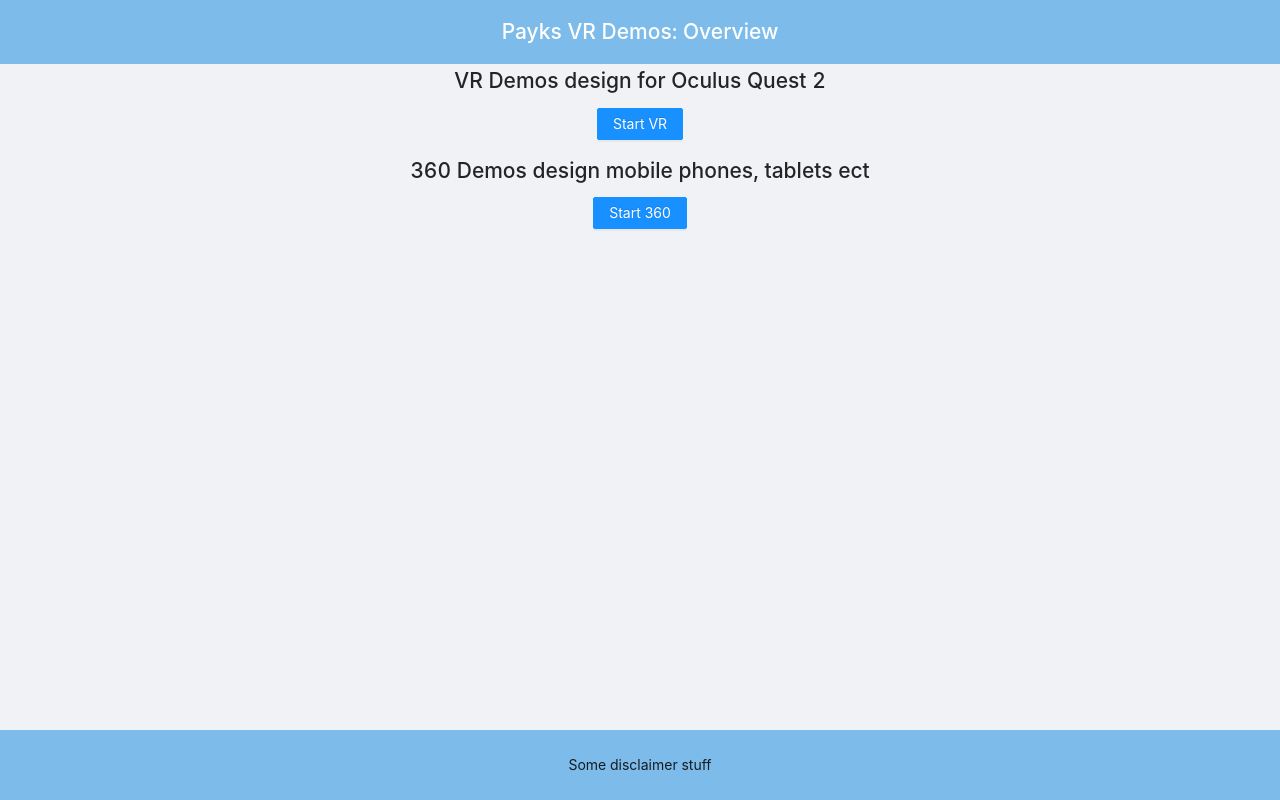
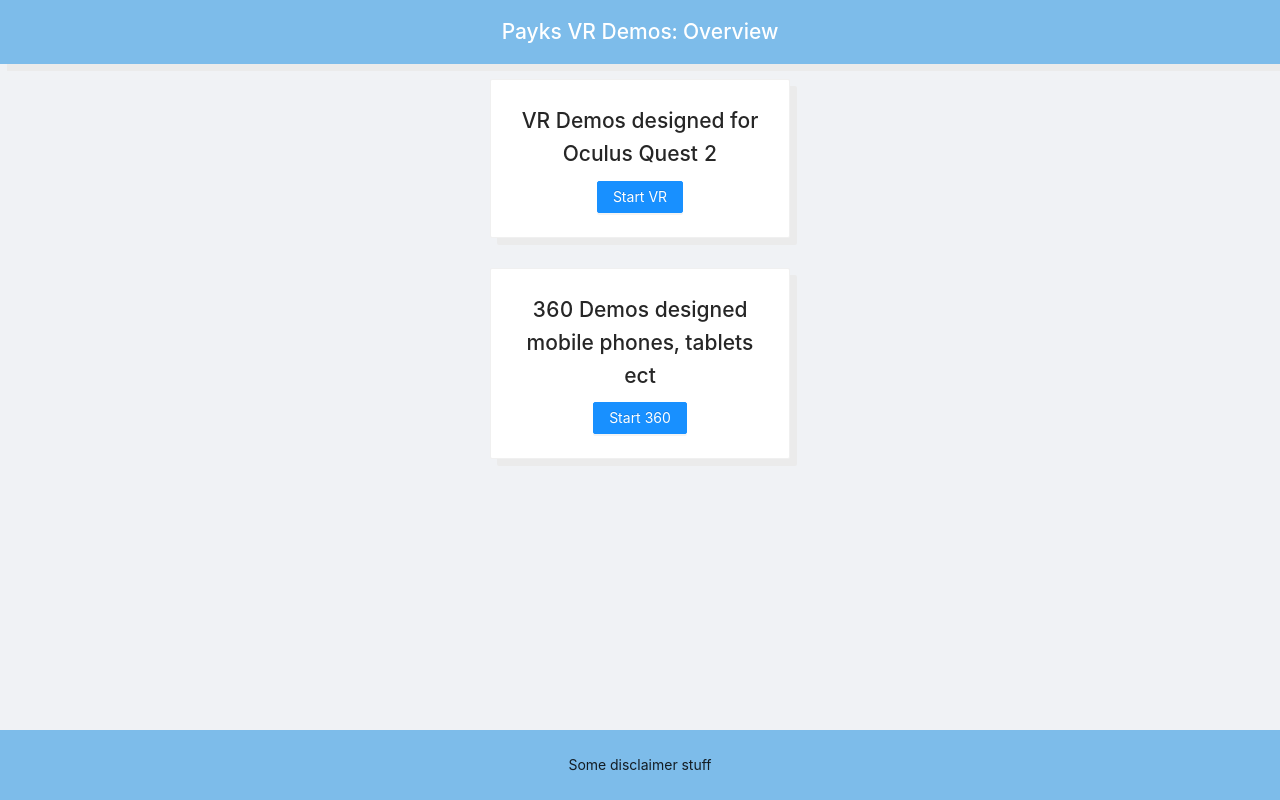
Before and after one commit to PaykVR/first-steps, a React app: page / in a window 1280 px wide. Built offline with nearby package versions, Linux system fonts and the light colour scheme.

Commit message:
added proper grid layout

```diff
--- a/src/App/App.tsx
+++ b/src/App/App.tsx
@@ -1,7 +1,7 @@
 import React from 'react';
 import './App.css';
 
-import { Layout, Button } from 'antd';
+import { Layout, Button, Card, Row, Col } from 'antd';
 
 const { Header, Footer, Content } = Layout;
 
@@ -11,28 +11,37 @@
   return (
     <div className="App">
       <Layout>
-        <Header>
+        <Header style={{ boxShadow: '7px 7px 0px 0px #EBEBEB' }}>
           <h1>
             Payks VR Demos: Overview
           </h1>
         </Header>
 
         <Content>
-          <p>
+
+        <Row>
+          <Col span={8}></Col>
+          <Col span={8}>
+            <Card style={{ display: 'inline-block', width: '100%', maxWidth: 300, margin:'15px', boxShadow: '7px 7px 0px 0px #EBEBEB' }}>
               <h1>
-              VR Demos design for Oculus Quest 2
+                VR Demos designed for Oculus Quest 2
               </h1>
 
               <Button type="primary">Start VR</Button>
-          </p>
+            </Card>
 
-          <p>
+            <Card style={{ display: 'inline-block', width: '100%', maxWidth: 300, margin:'15px', boxShadow: '7px 7px 0px 0px #EBEBEB' }}>
               <h1>
-            360 Demos design mobile phones, tablets ect
+                360 Demos designed mobile phones, tablets ect
               </h1>
 
               <Button type="primary">Start 360</Button>
-          </p>
+            </Card>
+          </Col>
+          <Col span={8}></Col>
+        </Row>
+
+
 
         </Content>
 
```
Lines whose indentation alone changed are shown as unchanged.
